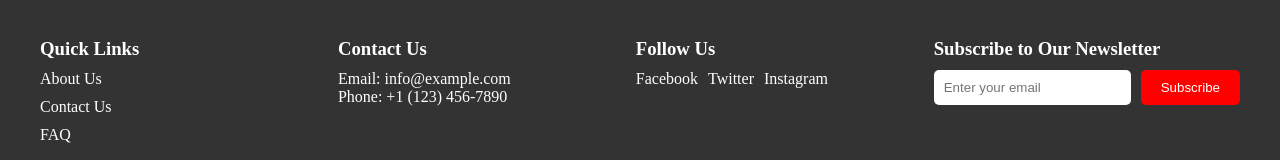
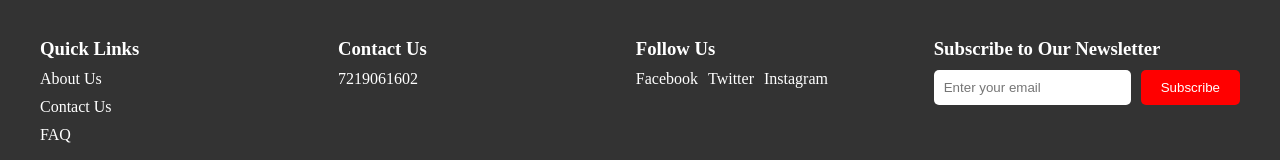
Before and after one commit to adityadond/Redux-Saga, a React (Vite) app: page / in a window 1280 px wide. Shown: the part 120-280 px from the top of the page. Built offline with nearby package versions, Linux system fonts and the light colour scheme; no server answers.

Commit message:
Added error handling to product details page

```diff
--- a/src/Footer.jsx
+++ b/src/Footer.jsx
@@ -1,7 +1,9 @@
 import React from "react";
 import "./Footer.css";
+import { useAuth0 } from "@auth0/auth0-react";
 
 const Footer = () => {
+  const { user } = useAuth0();
   return (
     <footer className="footer">
       <div className="footer-container">
@@ -16,8 +18,8 @@ const Footer = () => {
         </div>
         <div className="footer-section">
           <h3>Contact Us</h3>
-          <p>Email: info@example.com</p>
-          <p>Phone: +1 (123) 456-7890</p>
+          <p> {user?.email}</p>
+          <p>{user?.phone_number ? user?.phone_number : "7219061602"}</p>
           {/* Add more contact information as needed */}
         </div>
         <div className="footer-section">
--- a/src/ProductDetails.jsx
+++ b/src/ProductDetails.jsx
@@ -5,14 +5,22 @@ import { useParams } from "react-router-dom";
 
 function ProductDetails() {
   const dispatch = useDispatch();
-  const { id } = useParams(); // Extracting the 'id' parameter from the URL
+  const { id } = useParams();
   const state = useSelector((state) => state.productDetailsReducer);
   console.log(state, "state");
+  const error = useSelector((state) => state.productDetailsReducer.error);
+  const loading = useSelector((state) => state.productDetailsReducer.loading);
+  useEffect(() => {
+    dispatch(fetchProductDetails(id));
+  }, []);
 
-  useEffect(() => {
-    // Dispatching the action with the 'id' extracted from the URL
-    dispatch(fetchProductDetails(id));
-  }, []); // Adding 'id' to the dependency array to trigger useEffect when it changes
+  if (loading) {
+    return <div>Loading...</div>;
+  }
+
+  if (error) {
+    return <div>Error: {error}</div>;
+  }
 
   return (
     <div>
```
